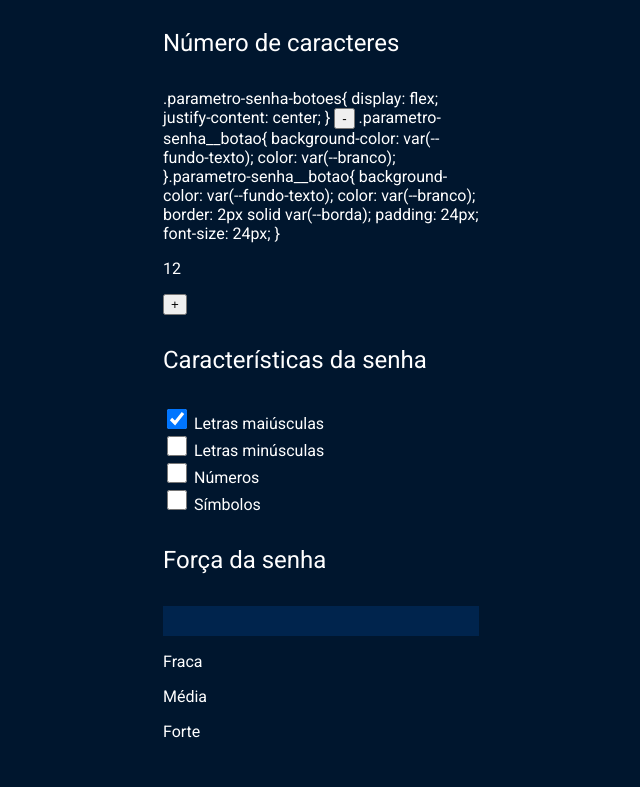
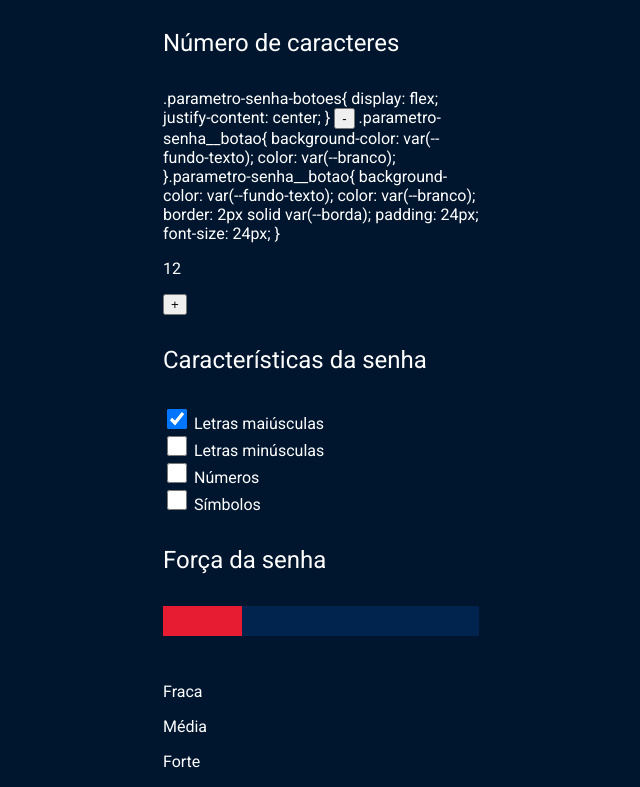
Before and after one commit to Julianayhk/senhas-, a plain HTML site: page index.html in a window 1280 px wide. Shown: the part 911-1698 px from the top of the page, without its empty margins (319-959 px from the left). Before the commit the page ends 1668 px from the top, so only its background shows below. Drawn offline with Linux system fonts and the light colour scheme.

Commit message:
Update style.css

```diff
--- a/style.css
+++ b/style.css
@@ -111,3 +111,10 @@ body{
     height: 30px;
     width: 100%;
 }
+.fraca{
+    height: 30px;
+    width: 25%;
+    background-color: #E71B32;
+    position: relative;
+    bottom: 30px;
+}
```
